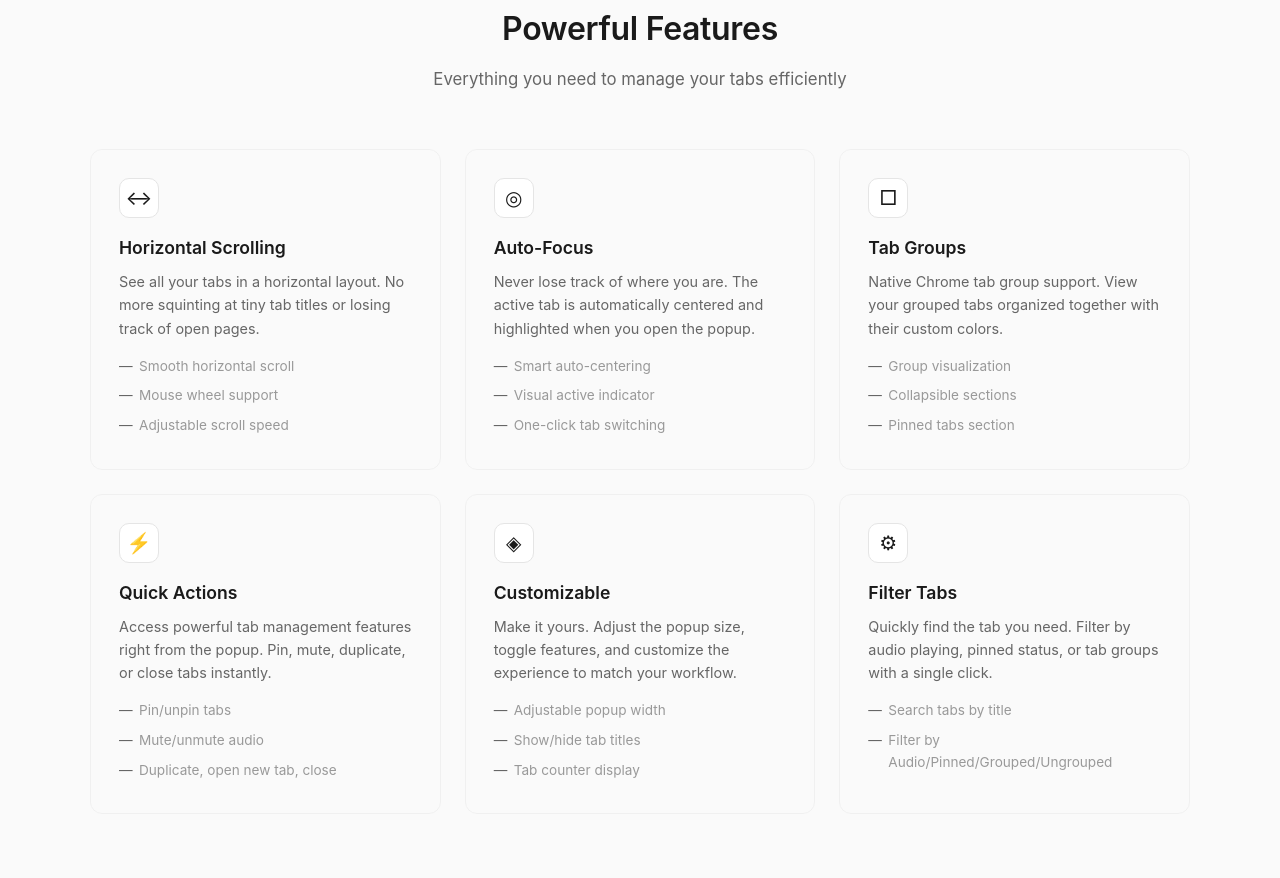
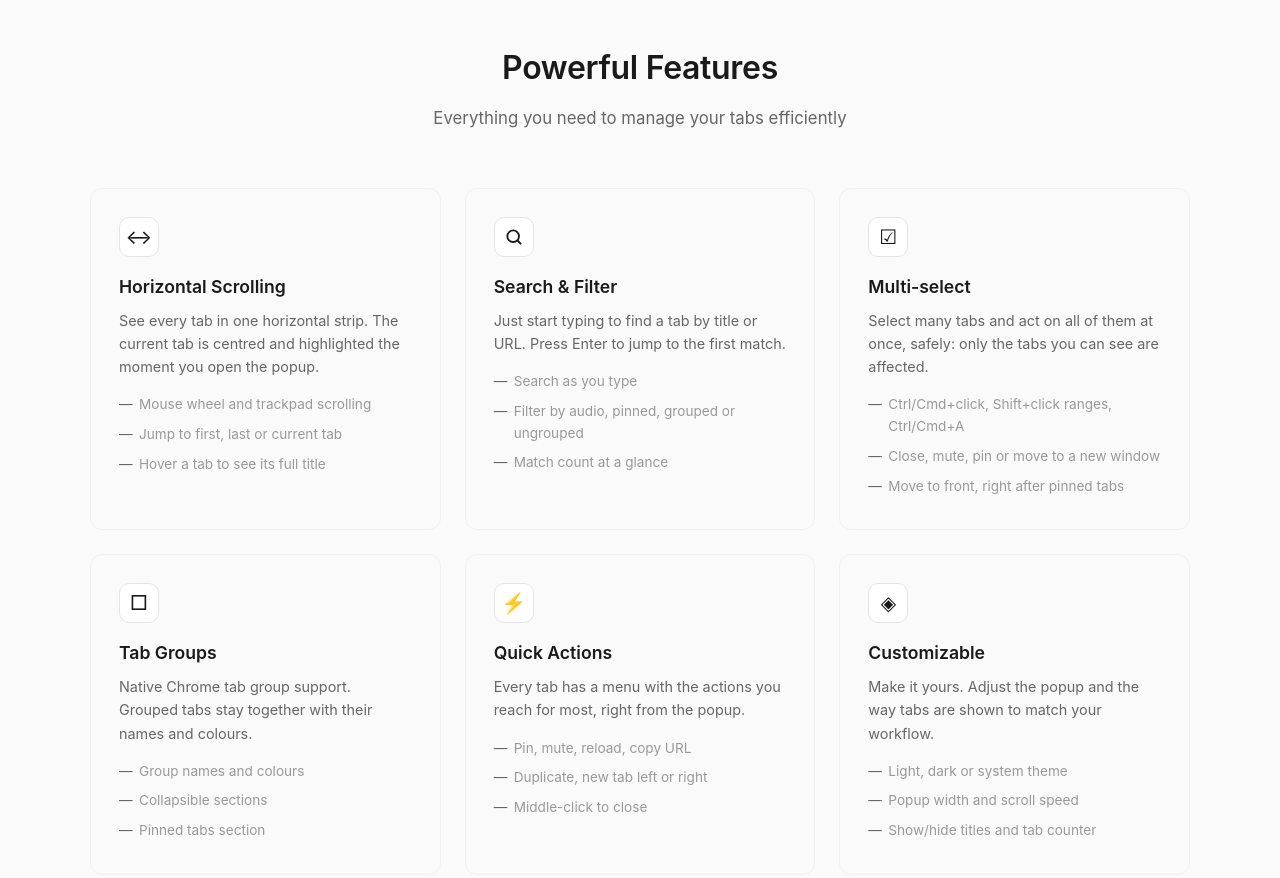
Before and after one commit to SKM162/Scrollable-tabs-extension, a plain HTML site: page index.html in a window 1280 px wide. Shown: the part 2036-2914 px from the top of the page. Drawn offline with Linux system fonts and the light colour scheme.

Commit message:
homepage: update for v0.5.0
- New screenshot captured from the current popup (search bar, groups,
  selection-ready UI); version badge v0.5.0, moved above the screenshot so
  it no longer covers the popup's search bar.
- Feature cards: added Search & Filter and Multi-select (incl. move to
  front), refreshed Quick Actions, Tab Groups and Customizable.
- Footer: real Chrome Web Store link (was "#"), © 2025–2026.
- Privacy policy: settings use Chrome sync storage (follow the user's
  account with Chrome Sync, previously described as never leaving the
  device); lists session-only collapsed groups, local feedback draft and
  error log; explains the bug report form (user-submitted, public GitHub
  issue, optional diagnostics); adds the favicon permission.

Co-Authored-By: Claude Opus 5.5 <noreply@anthropic.com>
Claude-Session: https://claude.ai/code/session_01MUqBzWGLiXAGihb3PBFatQ

```diff
--- a/index.html
+++ b/index.html
@@ -129,9 +129,9 @@
     <div class="container">
       <h2 class="section-title">See It In Action</h2>
       <p class="section-subtitle">A clean, intuitive interface that puts your tabs at your fingertips</p>
+      <p class="screenshot-version"><span class="screenshot-badge">v0.5.0</span></p>
       <div class="screenshot-wrapper">
-        <img src="assets/screenshot.png" alt="Scrollable Tabs Extension Preview">
-        <div class="screenshot-badge">v0.4.0</div>
+        <img src="assets/screenshot.png" alt="Scrollable Tabs popup showing pinned tabs, tab groups and the current tab">
       </div>
     </div>
   </section>
@@ -146,31 +146,42 @@
         <div class="feature-card">
           <div class="feature-icon">↔</div>
           <h3 class="feature-title">Horizontal Scrolling</h3>
-          <p class="feature-desc">See all your tabs in a horizontal layout. No more squinting at tiny tab titles or losing track of open pages.</p>
+          <p class="feature-desc">See every tab in one horizontal strip. The current tab is centred and highlighted the moment you open the popup.</p>
           <ul class="feature-list">
-            <li>Smooth horizontal scroll</li>
-            <li>Mouse wheel support</li>
-            <li>Adjustable scroll speed</li>
+            <li>Mouse wheel and trackpad scrolling</li>
+            <li>Jump to first, last or current tab</li>
+            <li>Hover a tab to see its full title</li>
           </ul>
         </div>
 
         <div class="feature-card">
-          <div class="feature-icon">◎</div>
-          <h3 class="feature-title">Auto-Focus</h3>
-          <p class="feature-desc">Never lose track of where you are. The active tab is automatically centered and highlighted when you open the popup.</p>
+          <div class="feature-icon"><svg width="20" height="20" viewBox="0 0 24 24" fill="none" stroke="currentColor" stroke-width="2.2" stroke-linecap="round" aria-hidden="true"><circle cx="11" cy="11" r="7"/><path d="M20 20l-3.5-3.5"/></svg></div>
+          <h3 class="feature-title">Search &amp; Filter</h3>
+          <p class="feature-desc">Just start typing to find a tab by title or URL. Press Enter to jump to the first match.</p>
           <ul class="feature-list">
-            <li>Smart auto-centering</li>
-            <li>Visual active indicator</li>
-            <li>One-click tab switching</li>
+            <li>Search as you type</li>
+            <li>Filter by audio, pinned, grouped or ungrouped</li>
+            <li>Match count at a glance</li>
+          </ul>
+        </div>
+
+        <div class="feature-card">
+          <div class="feature-icon">☑</div>
+          <h3 class="feature-title">Multi-select</h3>
+          <p class="feature-desc">Select many tabs and act on all of them at once, safely: only the tabs you can see are affected.</p>
+          <ul class="feature-list">
+            <li>Ctrl/Cmd+click, Shift+click ranges, Ctrl/Cmd+A</li>
+            <li>Close, mute, pin or move to a new window</li>
+            <li>Move to front, right after pinned tabs</li>
           </ul>
         </div>
 
         <div class="feature-card">
           <div class="feature-icon">□</div>
           <h3 class="feature-title">Tab Groups</h3>
-          <p class="feature-desc">Native Chrome tab group support. View your grouped tabs organized together with their custom colors.</p>
+          <p class="feature-desc">Native Chrome tab group support. Grouped tabs stay together with their names and colours.</p>
           <ul class="feature-list">
-            <li>Group visualization</li>
+            <li>Group names and colours</li>
             <li>Collapsible sections</li>
             <li>Pinned tabs section</li>
           </ul>
@@ -179,32 +190,22 @@
         <div class="feature-card">
           <div class="feature-icon">⚡</div>
           <h3 class="feature-title">Quick Actions</h3>
-          <p class="feature-desc">Access powerful tab management features right from the popup. Pin, mute, duplicate, or close tabs instantly.</p>
+          <p class="feature-desc">Every tab has a menu with the actions you reach for most, right from the popup.</p>
           <ul class="feature-list">
-            <li>Pin/unpin tabs</li>
-            <li>Mute/unmute audio</li>
-            <li>Duplicate, open new tab, close</li>
+            <li>Pin, mute, reload, copy URL</li>
+            <li>Duplicate, new tab left or right</li>
+            <li>Middle-click to close</li>
           </ul>
         </div>
 
         <div class="feature-card">
           <div class="feature-icon">◈</div>
           <h3 class="feature-title">Customizable</h3>
-          <p class="feature-desc">Make it yours. Adjust the popup size, toggle features, and customize the experience to match your workflow.</p>
+          <p class="feature-desc">Make it yours. Adjust the popup and the way tabs are shown to match your workflow.</p>
           <ul class="feature-list">
-            <li>Adjustable popup width</li>
-            <li>Show/hide tab titles</li>
-            <li>Tab counter display</li>
-          </ul>
-        </div>
-
-        <div class="feature-card">
-          <div class="feature-icon">⚙</div>
-          <h3 class="feature-title">Filter Tabs</h3>
-          <p class="feature-desc">Quickly find the tab you need. Filter by audio playing, pinned status, or tab groups with a single click.</p>
-          <ul class="feature-list">
-            <li>Search tabs by title</li>
-            <li>Filter by Audio/Pinned/Grouped/Ungrouped</li>
+            <li>Light, dark or system theme</li>
+            <li>Popup width and scroll speed</li>
+            <li>Show/hide titles and tab counter</li>
           </ul>
         </div>
       </div>
@@ -221,11 +222,11 @@
       </p>
       <div class="footer-links">
         <a href="https://github.com/SKM162/Scrollable-tabs-extension">GitHub</a>
-        <a href="#">Chrome Web Store</a>
+        <a href="https://chromewebstore.google.com/detail/scrollable-tabs/beneiafglkilogdikodimmbmnkbpnnba">Chrome Web Store</a>
         <a href="LICENSE.txt">License</a>
         <a href="privacy.html">Privacy Policy</a>
       </div>
-      <p class="copyright">Apache License 2.0 © 2025</p>
+      <p class="copyright">Apache License 2.0 © 2025–2026</p>
     </div>
   </footer>
 
--- a/styles/main.css
+++ b/styles/main.css
@@ -275,10 +275,14 @@ body {
   display: block;
 }
 
+/* Version label above the screenshot (on the image it covered the search bar) */
+.screenshot-version {
+  text-align: center;
+  margin: -1rem 0 1.25rem;
+}
+
 .screenshot-badge {
-  position: absolute;
-  top: 1rem;
-  left: 1rem;
+  display: inline-block;
   background: rgba(255, 255, 255, 0.95);
   padding: 0.4rem 0.875rem;
   border-radius: 6px;
```
Also changed, not shown: privacy.html (+30 -22 lines), assets/screenshot.png.
